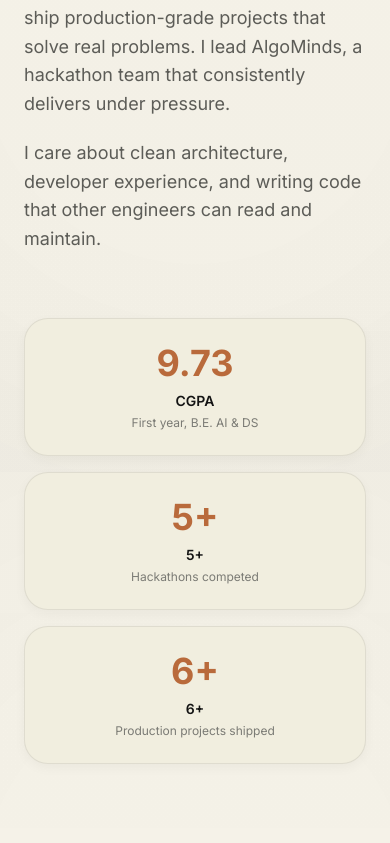
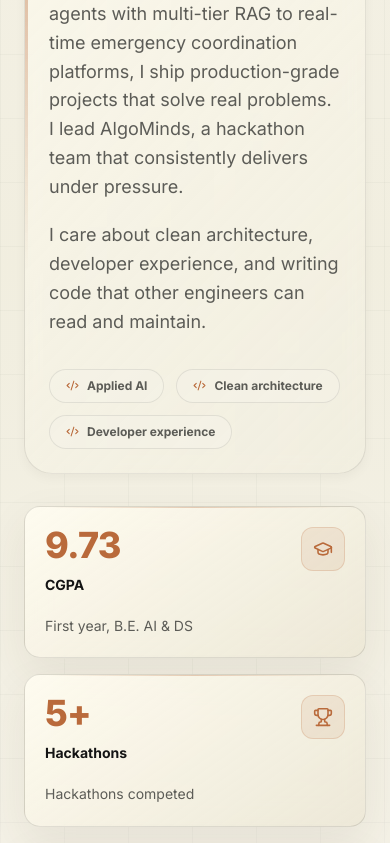
Before and after one commit to malavya1411/Portfolio, a Next.js app: page / in a window 390 px wide. Shown: the part 2060-2903 px from the top of the page. Built offline with nearby package versions, Linux system fonts and the light colour scheme.

Commit message:
Light theme improvements and fixes

```diff
--- a/src/app/globals.css
+++ b/src/app/globals.css
@@ -250,6 +250,164 @@ textarea:focus-visible,
   z-index: 2;
 }
 
+/* ─── Hero background ─── */
+#home .hero-bg-image {
+  object-position: center;
+}
+
+.dark #home .hero-bg-scrim {
+  background: linear-gradient(to bottom, rgba(8, 13, 18, 0.10), rgba(8, 13, 18, 0.40), var(--bg));
+}
+
+html:not(.dark) #home .hero-bg-light {
+  opacity: 1;
+  filter: saturate(1.04) contrast(1.02) brightness(1.01);
+}
+
+html:not(.dark) #home .hero-bg-scrim {
+  background:
+    radial-gradient(circle at 24% 38%, rgba(255, 255, 255, 0.54), transparent 34%),
+    linear-gradient(90deg, rgba(245, 242, 232, 0.92) 0%, rgba(245, 242, 232, 0.70) 34%, rgba(245, 242, 232, 0.52) 58%, rgba(245, 242, 232, 0.40) 100%),
+    linear-gradient(180deg, rgba(245, 242, 232, 0.12) 0%, rgba(245, 242, 232, 0.08) 56%, var(--bg) 100%);
+}
+
+html:not(.dark) #home .scanlines {
+  background: repeating-linear-gradient(
+    0deg,
+    transparent,
+    transparent 2px,
+    rgba(185, 106, 59, 0.018) 2px,
+    rgba(185, 106, 59, 0.018) 4px
+  );
+}
+
+/* ─── About section ─── */
+.about-section {
+  padding-bottom: 52px;
+  min-height: calc(100vh - 72px);
+  background:
+    linear-gradient(180deg, color-mix(in srgb, var(--bg) 96%, var(--accent) 4%) 0%, var(--bg) 42%, color-mix(in srgb, var(--bg) 94%, black 6%) 100%);
+}
+
+.about-bg-grid {
+  opacity: 0.28;
+  background-image:
+    linear-gradient(color-mix(in srgb, var(--border-strong) 65%, transparent) 1px, transparent 1px),
+    linear-gradient(90deg, color-mix(in srgb, var(--border-strong) 65%, transparent) 1px, transparent 1px);
+  background-size: 64px 64px;
+  mask-image: linear-gradient(180deg, transparent, black 18%, black 82%, transparent);
+}
+
+.about-copy {
+  position: relative;
+  box-shadow: var(--card-shadow);
+}
+
+.about-copy::before {
+  content: "";
+  position: absolute;
+  inset: 0 auto 0 0;
+  width: 3px;
+  border-radius: 999px;
+  background: linear-gradient(180deg, var(--accent), transparent 78%);
+}
+
+.about-label {
+  margin-bottom: 1.35rem;
+}
+
+.about-title {
+  text-wrap: balance;
+}
+
+.about-bio {
+  max-width: 760px;
+}
+
+.about-bio p {
+  max-width: 72ch;
+}
+
+.about-stat {
+  transition: transform 0.25s ease, border-color 0.25s ease, box-shadow 0.25s ease, background-color 0.25s ease;
+}
+
+.about-stat:hover {
+  border-color: color-mix(in srgb, var(--accent) 42%, var(--border-strong));
+  box-shadow: var(--card-shadow-hover);
+}
+
+.about-stat-value {
+  letter-spacing: -0.02em;
+}
+
+@media (min-width: 1024px) {
+  .about-stats {
+    height: 100%;
+  }
+
+  .about-stat {
+    flex: 1;
+  }
+}
+
+html:not(.dark) .about-section {
+  background:
+    linear-gradient(180deg, rgba(245, 242, 232, 0.96), rgba(241, 238, 223, 0.92) 48%, rgba(245, 242, 232, 0.98));
+}
+
+html:not(.dark) .about-copy {
+  background:
+    linear-gradient(135deg, rgba(255, 252, 240, 0.82), rgba(241, 238, 223, 0.56)) !important;
+  border-color: rgba(20, 20, 20, 0.10) !important;
+}
+
+html:not(.dark) .about-stat {
+  background:
+    linear-gradient(145deg, rgba(255, 252, 240, 0.92), rgba(235, 230, 212, 0.78)) !important;
+  border-color: rgba(20, 20, 20, 0.12) !important;
+  box-shadow: 0 16px 44px rgba(81, 61, 41, 0.08) !important;
+}
+
+html:not(.dark) .about-stat-icon {
+  background: rgba(185, 106, 59, 0.10) !important;
+}
+
+.dark .about-section {
+  background:
+    linear-gradient(180deg, #080d12 0%, #0a1118 48%, #080d12 100%);
+}
+
+.dark .about-copy {
+  background:
+    linear-gradient(135deg, rgba(14, 22, 32, 0.72), rgba(8, 13, 18, 0.36));
+  border-color: rgba(255, 255, 255, 0.08);
+  box-shadow: 0 18px 60px rgba(0, 0, 0, 0.26);
+}
+
+.dark .about-stat {
+  background:
+    linear-gradient(145deg, rgba(14, 22, 32, 0.86), rgba(14, 22, 32, 0.54));
+  box-shadow: 0 18px 58px rgba(0, 0, 0, 0.30);
+}
+
+@media (max-width: 1023px) {
+  .about-copy {
+    padding: 1.5rem;
+  }
+
+  .about-stats {
+    display: grid !important;
+    grid-template-columns: repeat(3, minmax(0, 1fr));
+  }
+}
+
+@media (max-width: 767px) {
+  .about-stats {
+    grid-template-columns: 1fr !important;
+  }
+}
+
 /* ─── Skill progress bar ─── */
 .sk-track { background: var(--border); height: 3px; width: 100%; overflow: hidden; border-radius: 2px; }
 .sk-fill   { height: 100%; width: 0; background: var(--accent); border-radius: 2px;
@@ -404,9 +562,94 @@ html:not(.dark) {
 
 @media (min-width: 1024px) {
   html:not(.dark) #home h1 {
-    font-size: 72px !important;
+    font-size: 3.6rem !important;
     line-height: 1.1 !important;
     font-weight: 800 !important;
+  }
+}
+
+@media (min-width: 1024px) and (max-height: 760px) {
+  #home {
+    align-items: flex-start;
+  }
+
+  #home .hero-content {
+    padding-top: 5.25rem !important;
+    padding-bottom: 2rem !important;
+  }
+
+  #home .hero-grid {
+    gap: 2.75rem !important;
+  }
+
+  #home h1,
+  html:not(.dark) #home h1 {
+    font-size: 3.25rem !important;
+    line-height: 1.06 !important;
+  }
+
+  #home .hero-eyebrow {
+    margin-bottom: 1rem !important;
+  }
+
+  #home .hero-role {
+    margin-top: 1rem !important;
+  }
+
+  #home .hero-description {
+    margin-top: 0.5rem !important;
+    max-width: 460px !important;
+  }
+
+  html:not(.dark) #home p,
+  #home .hero-description {
+    font-size: 1rem !important;
+    line-height: 1.5 !important;
+  }
+
+  #home .hero-achievements {
+    gap: 0.75rem !important;
+    margin-top: 1.25rem !important;
+  }
+
+  #home .hero-achievement {
+    padding: 0.65rem 0.9rem !important;
+  }
+
+  #home .hero-actions {
+    margin-top: 1.5rem !important;
+  }
+
+  #home .hero-action {
+    padding-top: 0.85rem !important;
+    padding-bottom: 0.85rem !important;
+  }
+
+  #home .featured-card-header {
+    padding-top: 0.75rem !important;
+    padding-bottom: 0.75rem !important;
+  }
+
+  #home .featured-card-title {
+    padding-top: 0.85rem !important;
+    padding-bottom: 0.65rem !important;
+  }
+
+  #home .featured-card-image {
+    height: 190px !important;
+    margin-bottom: 0.85rem !important;
+  }
+
+  #home .featured-card-description {
+    margin-bottom: 0.85rem !important;
+  }
+
+  #home .featured-card-tech {
+    margin-bottom: 1rem !important;
+  }
+
+  #home .featured-card-body {
+    padding-bottom: 1rem !important;
   }
 }
 
--- a/src/components/sections/About.tsx
+++ b/src/components/sections/About.tsx
@@ -2,6 +2,7 @@
 
 import { useEffect, useRef, useState } from "react";
 import { motion } from "framer-motion";
+import { Code2, GraduationCap, Layers3, Sparkles, Trophy } from "lucide-react";
 import { Container } from "@/components/ui/Container";
 import { aboutData } from "@/lib/data";
 
@@ -44,6 +45,15 @@ interface StatCardProps {
   index: number;
 }
 
+const focusAreas = ["Applied AI", "Clean architecture", "Developer experience"];
+
+function StatIcon({ index }: { index: number }) {
+  if (index === 0) return <GraduationCap size={20} strokeWidth={1.9} />;
+  if (index === 1) return <Trophy size={20} strokeWidth={1.9} />;
+  if (index === 2) return <Layers3 size={20} strokeWidth={1.9} />;
+  return <Sparkles size={20} strokeWidth={1.9} />;
+}
+
 function StatCard({ value, label, description, index }: StatCardProps) {
   // Parse numeric portion for count-up
   const numeric = parseFloat(value.replace(/[^0-9.]/g, ""));
@@ -57,46 +67,63 @@ function StatCard({ value, label, description, index }: StatCardProps) {
     ? count.toFixed(2)
     : `${Math.floor(count)}${suffix}`;
 
+  const displayLabel =
+    label === value && description.toLowerCase().includes("hackathon")
+      ? "Hackathons"
+      : label === value && description.toLowerCase().includes("project")
+      ? "Projects"
+      : label;
+
   return (
     <motion.div
       ref={ref}
-      className="card card-trace p-6 text-center group cursor-default"
+      className="about-stat group relative overflow-hidden rounded-2xl border border-border-strong/50 bg-surface/70 p-5 shadow-[var(--card-shadow)] backdrop-blur-md"
       initial={{ opacity: 0, y: 24 }}
       whileInView={{ opacity: 1, y: 0 }}
       viewport={{ once: true, margin: "-40px" }}
       transition={{ duration: 0.5, delay: index * 0.1, ease: "easeOut" }}
       whileHover={{ y: -4 }}
     >
-      <div className="text-4xl font-bold text-accent transition-colors duration-300 group-hover:text-accent-hover">
-        {isNaN(numeric) ? value : displayValue}
+      <div className="absolute inset-x-5 top-0 h-px bg-gradient-to-r from-transparent via-accent/45 to-transparent opacity-70" />
+      <div className="flex items-start justify-between gap-4">
+        <div>
+          <div className="about-stat-value text-4xl font-extrabold leading-none text-accent transition-colors duration-300 group-hover:text-accent-hover">
+            {isNaN(numeric) ? value : displayValue}
+          </div>
+          <div className="mt-3 text-sm font-bold text-text-primary">{displayLabel}</div>
+        </div>
+        <div className="about-stat-icon flex h-11 w-11 shrink-0 items-center justify-center rounded-xl border border-accent/20 bg-accent-muted text-accent">
+          <StatIcon index={index} />
+        </div>
       </div>
-      <div className="mt-2 text-sm font-semibold text-text-primary">{label}</div>
-      <div className="mt-1 text-xs text-text-tertiary">{description}</div>
+      <div className="mt-5 text-sm leading-relaxed text-text-secondary">{description}</div>
     </motion.div>
   );
 }
 
 export function About() {
   return (
-    <section id="about" className="section-padding">
-      <Container>
-        <div className="grid gap-16 lg:grid-cols-[1fr_300px]">
+    <section id="about" className="about-section section-padding relative overflow-hidden">
+      <div className="about-bg-grid pointer-events-none absolute inset-0" />
+
+      <Container className="relative z-10">
+        <div className="about-layout grid items-stretch gap-8 lg:grid-cols-[minmax(0,1fr)_360px] lg:gap-14">
 
           {/* Left */}
-          <div>
+          <div className="about-copy rounded-[28px] border border-border-t bg-surface/45 p-6 backdrop-blur-sm sm:p-8 lg:p-10">
             <motion.div
               initial={{ opacity: 0, y: 20 }}
               whileInView={{ opacity: 1, y: 0 }}
               viewport={{ once: true, margin: "-80px" }}
               transition={{ duration: 0.55, ease: "easeOut" }}
             >
-              <span className="section-label">About</span>
-              <h2 className="text-3xl font-bold tracking-tight text-text-primary sm:text-4xl">
+              <span className="section-label about-label">About</span>
+              <h2 className="about-title max-w-[760px] text-3xl font-bold tracking-tight text-text-primary sm:text-4xl">
                 Building things that matter.
               </h2>
             </motion.div>
 
-            <div className="mt-8 space-y-5">
+            <div className="about-bio mt-8 space-y-5">
               {aboutData.bio.map((para, i) => (
                 <motion.p
                   key={i}
@@ -110,10 +137,28 @@ export function About() {
                 </motion.p>
               ))}
             </div>
+
+            <motion.div
+              className="about-focus mt-8 flex flex-wrap gap-3"
+              initial={{ opacity: 0, y: 14 }}
+              whileInView={{ opacity: 1, y: 0 }}
+              viewport={{ once: true, margin: "-40px" }}
+              transition={{ duration: 0.5, delay: 0.35, ease: "easeOut" }}
+            >
+              {focusAreas.map((area) => (
+                <span
+                  key={area}
+                  className="inline-flex items-center gap-2 rounded-full border border-border-strong/50 bg-bg/55 px-4 py-2 text-xs font-bold text-text-secondary"
+                >
+                  <Code2 size={13} className="text-accent" />
+                  {area}
+                </span>
+              ))}
+            </motion.div>
           </div>
 
           {/* Right: stat cards with count-up */}
-          <div className="flex flex-col gap-4 lg:pt-16">
+          <div className="about-stats flex flex-col gap-4">
             {aboutData.stats.map((stat, i) => (
               <StatCard
                 key={stat.label}
```
Also changed, not shown: src/components/sections/Hero.tsx (+24 -25 lines).
